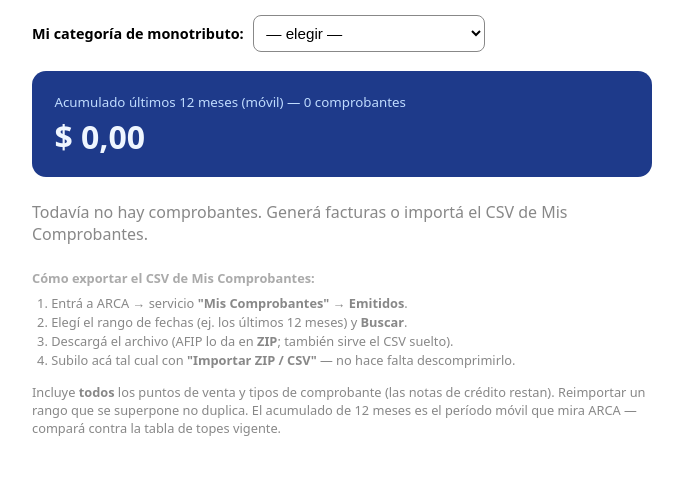
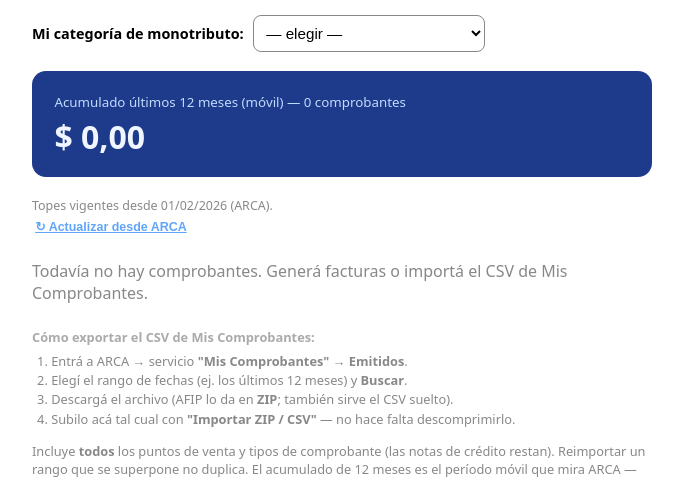
Before and after one commit to sergioseva/facturador-arca, a Flask app: page /resumen in a window 1280 px wide. Shown: the part 202-679 px from the top of the page, without its empty margins (298-981 px from the left). Run offline with Flask 3, Linux system fonts and the light colour scheme; the visitor is signed in with stand-in values (Sample User, id 1); data that the repository does not hold is empty; parts of the project's set-up code (start-up, migrations or seed data) failed here and were passed over.

Commit message:
Topes de categorías: botón para refrescarlos desde ARCA
Botón que descarga la tabla de ARCA, parsea la columna ingresos brutos (con
validación de sanidad) y guarda los topes + fecha de vigencia en SQLite, así
sobreviven a redeploys. Caen de fallback a los valores de categorias.py.

Co-Authored-By: Claude Opus 4.8 (1M context) <noreply@anthropic.com>

```diff
--- a/app.py
+++ b/app.py
@@ -5,6 +5,7 @@ Una sola clave para entrar, un campo "monto", y al darle "Facturar" se conecta
 a los web services de ARCA (WSAA + WSFEv1) y genera la Factura C con su CAE.
 """
 
+import json
 import os
 from datetime import datetime, timedelta
 from functools import wraps
@@ -141,13 +142,40 @@ def index():
     )
 
 
+def _topes_vigentes():
+    """Topes guardados desde ARCA (si se actualizaron) o los de categorias.py."""
+    raw = db.get_config("topes_json")
+    if raw:
+        try:
+            return (
+                json.loads(raw),
+                db.get_config("topes_vigente_desde", categorias.VIGENTE_DESDE),
+                db.get_config("topes_actualizado"),
+            )
+        except (ValueError, TypeError):
+            pass
+    return dict(categorias.TOPES), categorias.VIGENTE_DESDE, None
+
+
 @app.route("/resumen", methods=["GET", "POST"])
 @login_required
 def resumen():
     msg = None
     error = None
     if request.method == "POST":
-        if "categoria" in request.form:
+        if "refrescar_topes" in request.form:
+            try:
+                topes, vigente = categorias.fetch_topes_arca()
+                db.set_config("topes_json", json.dumps(topes))
+                db.set_config("topes_vigente_desde", vigente)
+                db.set_config(
+                    "topes_actualizado",
+                    datetime.now(afip.AR_TZ).strftime("%d/%m/%Y %H:%M"),
+                )
+                msg = f"Topes actualizados desde ARCA (vigentes desde {vigente})."
+            except Exception as e:  # noqa: BLE001
+                error = f"No pude actualizar los topes desde ARCA: {e}"
+        elif "categoria" in request.form:
             cat = request.form["categoria"].strip().upper()
             if cat in categorias.TOPES or cat == "":
                 db.set_config("categoria", cat)
@@ -176,11 +204,12 @@ def resumen():
     detalle = db.resumen_detallado(ENTORNO, hace_12)
 
     # Cálculo de la categoría: tope, cuánto falta, porcentaje, sugerida.
+    topes, vigente_desde, topes_actualizado = _topes_vigentes()
     cat = db.get_config("categoria", "")
     total = detalle["movil"]["total"]
     cat_info = None
-    if cat in categorias.TOPES:
-        tope = categorias.TOPES[cat]
+    if cat in topes:
+        tope = topes[cat]
         cat_info = {
             "categoria": cat,
             "tope": tope,
@@ -188,7 +217,7 @@ def resumen():
             "excedido": total > tope,
             "pct": min(total / tope * 100, 100) if tope else 0,
             "pct_real": (total / tope * 100) if tope else 0,
-            "sugerida": categorias.categoria_para(total),
+            "sugerida": categorias.categoria_para(total, topes),
         }
 
     return render_template(
@@ -201,8 +230,9 @@ def resumen():
         error=error,
         categoria=cat,
         cat_info=cat_info,
-        topes=categorias.TOPES,
-        vigente_desde=categorias.VIGENTE_DESDE,
+        topes=topes,
+        vigente_desde=vigente_desde,
+        topes_actualizado=topes_actualizado,
     )
 
 
--- a/categorias.py
+++ b/categorias.py
@@ -6,8 +6,14 @@ ARCA actualiza estos montos cada ~6 meses. Cuando cambien, actualizá este
 diccionario (y VIGENTE_DESDE) con los valores nuevos de esa página.
 """
 
+import re
+
+import requests
+
 VIGENTE_DESDE = "01/02/2026"
 FUENTE = "https://www.afip.gob.ar/monotributo/categorias.asp"
+
+CATS = list("ABCDEFGHIJK")
 
 # categoría -> ingresos brutos anuales máximos (ARS)
 TOPES = {
@@ -25,12 +31,46 @@ TOPES = {
 }
 
 
-def categoria_para(total):
+def categoria_para(total, topes=None):
     """
     Devuelve la categoría mínima cuyo tope alcanza `total`, o None si lo supera
     incluso a la categoría más alta (quedaría excluido del monotributo).
     """
-    for cat in TOPES:  # dict ordenado A..K
-        if total <= TOPES[cat]:
+    topes = topes or TOPES
+    for cat in topes:  # dict ordenado A..K
+        if total <= topes[cat]:
             return cat
     return None
+
+
+def fetch_topes_arca(timeout=20):
+    """
+    Descarga la tabla de categorías de ARCA y devuelve (topes, vigente_desde).
+    Parsea la columna 'Ingresos brutos' (la primera de cada fila) y valida que
+    sea coherente. Lanza una excepción si algo no cierra (para no pisar los
+    valores buenos con basura si ARCA cambia la página).
+    """
+    r = requests.get(FUENTE, timeout=timeout, headers={"User-Agent": "Mozilla/5.0"})
+    r.raise_for_status()
+    html = r.text
+
+    montos = re.findall(r"\$\s*([0-9][0-9.]*,[0-9]{2})", html)
+    if not montos or len(montos) % len(CATS) != 0:
+        raise ValueError(f"No pude leer la tabla (encontré {len(montos)} importes).")
+
+    cols = len(montos) // len(CATS)  # ingresos brutos = primera columna de cada fila
+
+    def _num(s):
+        return float(s.replace(".", "").replace(",", "."))
+
+    topes = {CATS[i]: _num(montos[i * cols]) for i in range(len(CATS))}
+
+    valores = list(topes.values())
+    if not all(valores[i] < valores[i + 1] for i in range(len(valores) - 1)):
+        raise ValueError("Los topes no quedaron crecientes; la página pudo cambiar de formato.")
+    if valores[0] < 1_000_000:
+        raise ValueError("Los valores no parecen ingresos brutos; revisá la página de ARCA.")
+
+    m = re.search(r"desde el\s*([0-9]{1,2}/[0-9]{1,2}/[0-9]{4})", html)
+    vigente = m.group(1) if m else VIGENTE_DESDE
+    return topes, vigente
--- a/templates/resumen.html
+++ b/templates/resumen.html
@@ -22,6 +22,8 @@
     .barra-fill.rojo { background: #ef4444; }
     .cat-msg { margin-top: .7rem; font-size: .92rem; line-height: 1.45; }
     .nota-cat { color: #888; font-size: .78rem; margin: .3rem 0 0; }
+    .link-btn { background: none; border: none; color: #60a5fa; cursor: pointer; font-size: .78rem; padding: 0 .2rem; text-decoration: underline; }
+    .link-btn:disabled { color: #888; cursor: progress; text-decoration: none; }
     table { width: 100%; border-collapse: collapse; font-size: .95rem; margin-top: 1rem; }
     th, td { padding: .6rem .5rem; border-bottom: 1px solid #3334; }
     th { font-size: .75rem; text-transform: uppercase; letter-spacing: .04em; color: #888; text-align: left; }
@@ -108,7 +110,12 @@
     </div>
     {% endif %}
   </div>
-  {% if cat_info %}<p class="nota-cat">Topes de ingresos brutos vigentes desde {{ vigente_desde }} (ARCA).</p>{% endif %}
+  <p class="nota-cat">
+    Topes vigentes desde {{ vigente_desde }} (ARCA){% if topes_actualizado %} · actualizados el {{ topes_actualizado }}{% endif %}.
+    <form method="post" style="display:inline" id="form-topes">
+      <button type="submit" name="refrescar_topes" value="1" id="btn-topes" class="link-btn">↻ Actualizar desde ARCA</button>
+    </form>
+  </p>
 
   {% if meses %}
   <p class="leyenda">
@@ -174,6 +181,11 @@
       b.disabled = true;
       b.innerHTML = '<span class="spinner"></span>Importando…';
     });
+    document.getElementById('form-topes').addEventListener('submit', () => {
+      const b = document.getElementById('btn-topes');
+      b.disabled = true;
+      b.textContent = 'Consultando ARCA…';
+    });
   </script>
 </body>
 </html>
```
